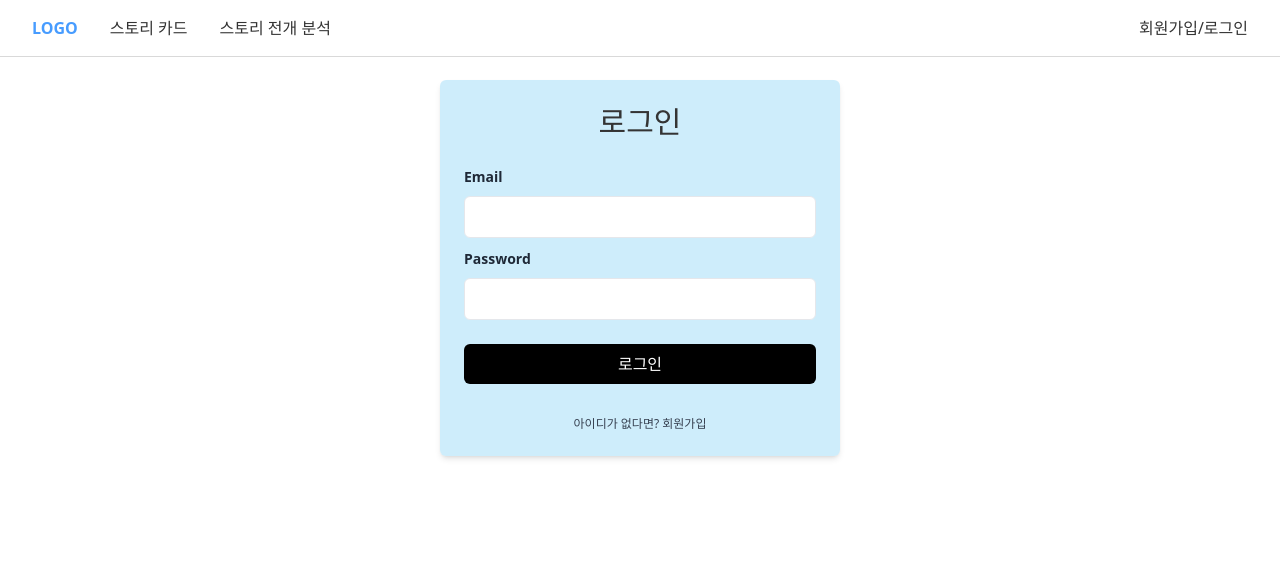
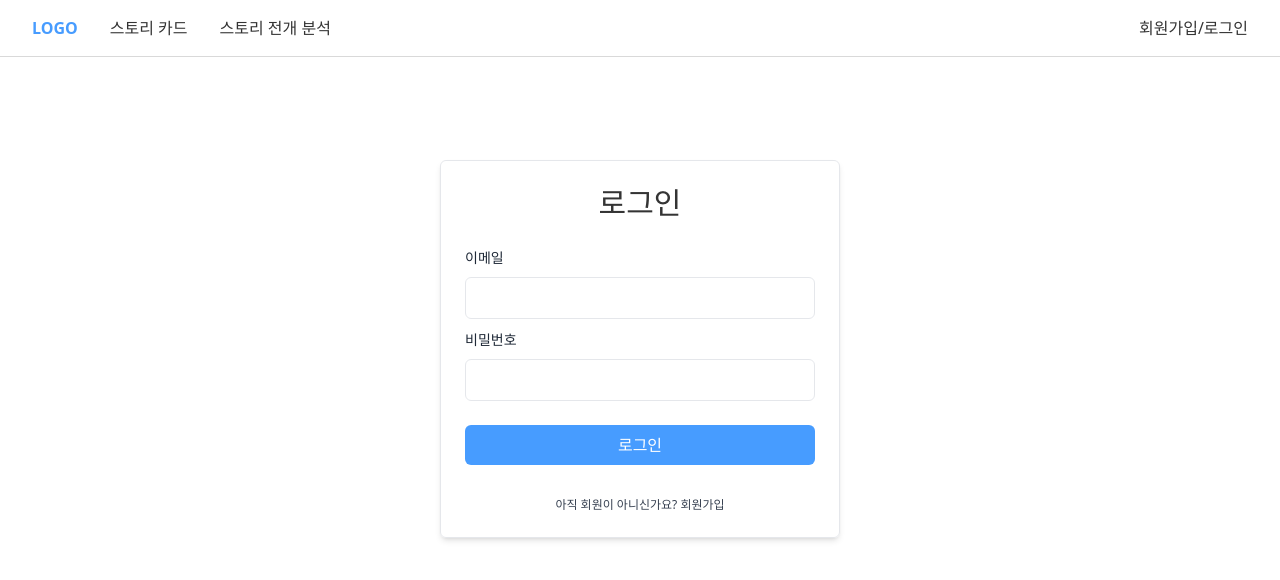
Before and after one commit to Team-CDP1-class/Frontend, a React (Vite) app: page /login in a window 1280 px wide. Shown: the top 580 px of the page. Built offline with nearby package versions, Linux system fonts and the light colour scheme.

Commit message:
Fix:login page

```diff
--- a/src/pages/LoginPage/index.jsx
+++ b/src/pages/LoginPage/index.jsx
@@ -24,14 +24,15 @@ const LoginPage = () => {
   const userPassword = {
     required: "필수 필드입니다.",
   };
+
   return (
     <section className="flex flex-col justify-center mt-20 max-w-[400px] m-auto">
-      <div className="p-6 bg-sky-500/20 rounded-md shadow-md">
+      <div className="mt-20 border p-6 rounded-md shadow-md">
         <h1 className="text-3xl font-semibold text-center">로그인</h1>
         <form className="mt-6" onSubmit={handleSubmit(onSubmit)}>
           <div className="mb-2">
             <label htmlFor="email" className="text-sm font-semibold text-gray-800">
-              Email
+              이메일
             </label>
             <input
               type="email"
@@ -48,7 +49,7 @@ const LoginPage = () => {
 
           <div className="mb-2">
             <label htmlFor="password" className="text-sm font-semibold text-gray-800">
-              Password
+              비밀번호
             </label>
             <input
               type="password"
@@ -66,14 +67,14 @@ const LoginPage = () => {
           <div className="mt-6">
             <button
               type="submit"
-              className="w-full px-4 py-2 text-white duration-200 bg-black rounded-md hover:bg-gray-700"
+              className="w-full px-4 py-2 text-white duration-200 bg-myColors-primary  rounded-md hover:bg-myColors-primary/80"
             >
               로그인
             </button>
           </div>
 
           <p className="mt-8 text-xs font-light text-center text-gray-700">
-            아이디가 없다면?{" "}
+            아직 회원이 아니신가요?{" "}
             <a href="/register" className="font-medium hover:underline">
               회원가입
             </a>
```
